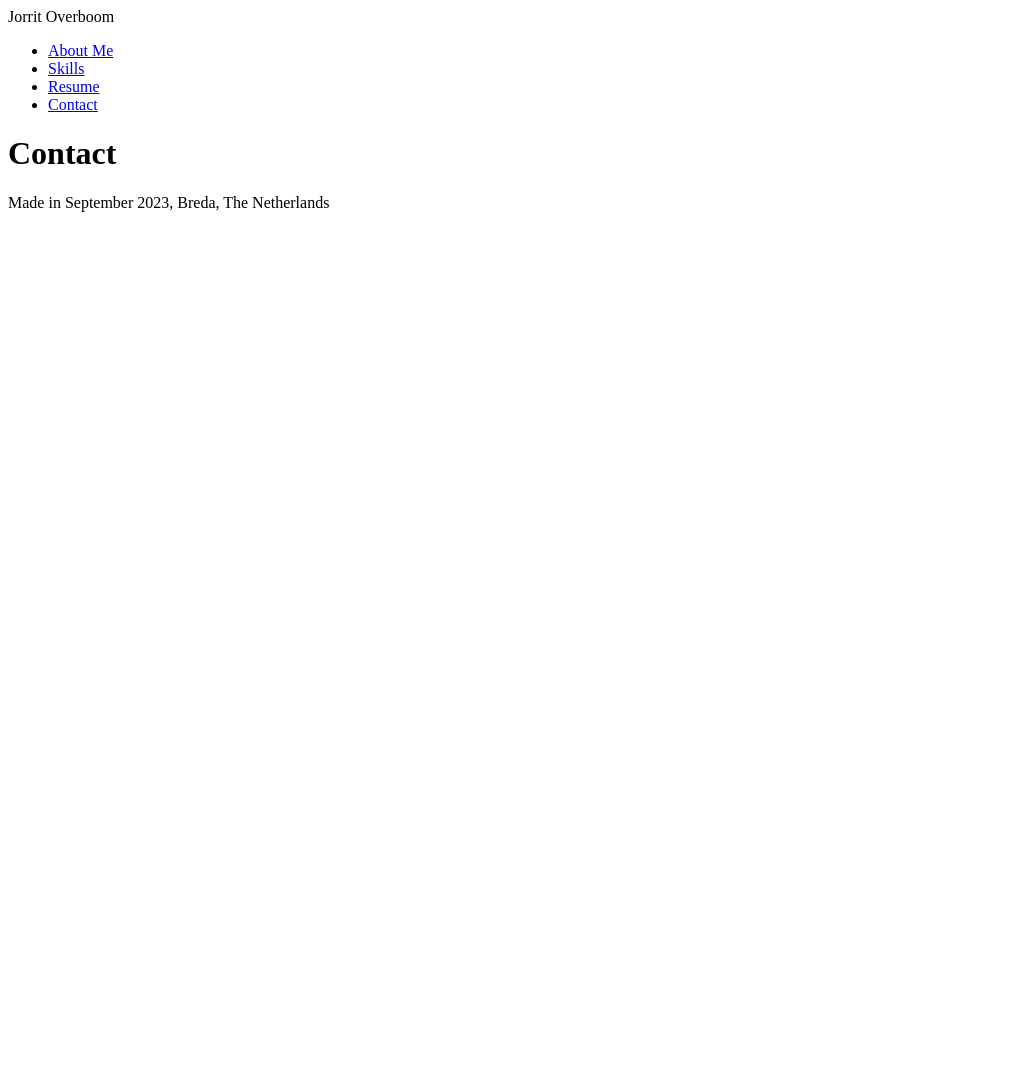
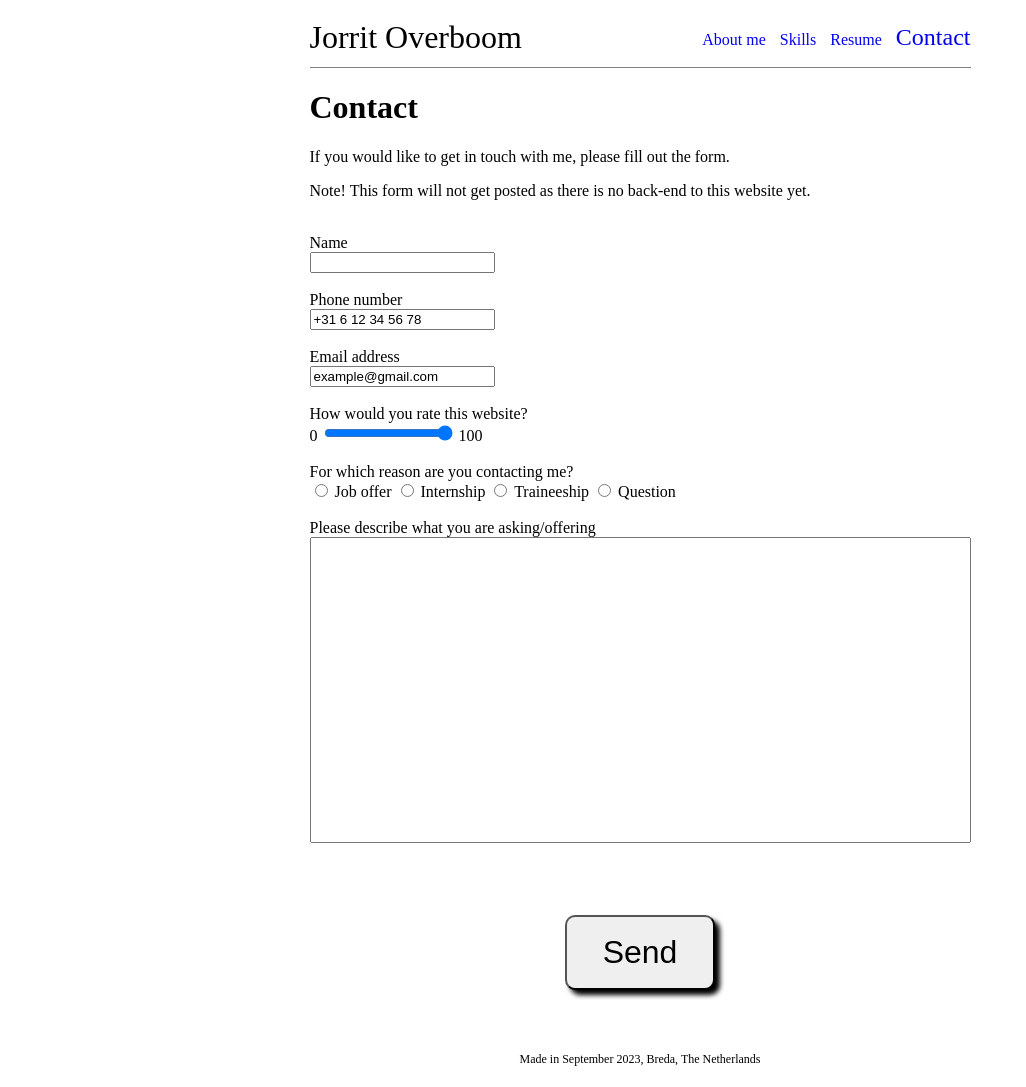
Before and after one commit to JorritOverboom/personal-portfolio-website, a plain HTML site: page contact.html in a window 1280 px wide. Shown: the whole page, without its empty margins (0-1026 px from the left). Before the commit the page ends 800 px from the top, so only its background shows below. Drawn offline with Linux system fonts and the light colour scheme; a web font is replaced by a local one.

Commit message:
add contact.html with contact.css

```diff
--- /dev/null
+++ b/Resources/CSS/contact.css
@@ -0,0 +1,28 @@
+textarea {
+    resize: none;
+}
+
+.send {
+    display: flex;
+    justify-content: center;
+    margin-bottom: 50px;
+    margin-top: 50px;
+}
+
+#send {
+    width: 150px;
+    height: 75px;
+    font-size: 2rem;
+    border-radius: 10px;
+    box-shadow: 5px 5px 5px black;
+}
+
+#send:hover {
+    cursor: pointer;
+}
+
+#send:active {
+    box-shadow: none;
+    margin-top: 5px;
+    margin-left: 5px;
+}
--- a/contact.html
+++ b/contact.html
@@ -2,6 +2,11 @@
 <html>
     <head>
         <title>Jorrit Overboom</title>
+        <link rel="preconnect" href="https://fonts.googleapis.com">
+        <link rel="preconnect" href="https://fonts.gstatic.com" crossorigin>
+        <link href="https://fonts.googleapis.com/css2?family=Proza+Libre&display=swap" rel="stylesheet">
+        <link rel="stylesheet" href="./Resources/CSS/style.css">
+        <link rel="stylesheet" href="./Resources/CSS/contact.css">
     </head>
 
     <body>
@@ -9,17 +14,69 @@
             <span>Jorrit Overboom</span>
             <nav>
                 <ul>
-                    <li><a href="./index.html">About Me</a></li>
+                    <li><a href="./index.html">About me</a></li>
                     <li><a href="./skills.html">Skills</a></li>
                     <li><a href="./resume.html">Resume</a></li>
-                    <li><a href="#">Contact</a></li>
+                    <li class="this-page"><a href="#">Contact</a></li>
                 </ul>
             </nav>
         </header>
 
         <main>
             <h1>Contact</h1>
-
+                <p>If you would like to get in touch with me, please fill out the form.</p>
+                <p>Note! This form will not get posted as there is no back-end to this website yet.</p>
+            <form>
+                <br>
+                <div class="name">
+                    <label for="name">Name</label>
+                    <br>
+                    <input type="text" name="name" id="name" required>
+                </div>
+                <br>
+                <div class="phone">
+                    <label for="phone">Phone number</label>
+                    <br>
+                    <input type="text" name="phone" id="phone" value="+31 6 12 34 56 78">
+                </div>
+                <br>
+                <div class="email">
+                    <label for="email">Email address</label>
+                    <br>
+                    <input type="text" name="email" id="email" required value="example@gmail.com">
+                </div>
+                <br>
+                <div class="rate">
+                    <label for="rate">How would you rate this website?</label>
+                    <br>
+                    <span>0</span>
+                    <input type="range" name="rate" id="rate" required min="90" max="100" step="1" value="100">
+                    <span>100</span>
+                </div>
+                <br>
+                <div class="reason">
+                    <span>For which reason are you contacting me?</span>
+                    <br>
+                    <input type="radio" name="reason" id="job" required>
+                    <label for="radio">Job offer</label>
+                    <input type="radio" name="reason" id="intern">
+                    <label for="radio">Internship</label>
+                    <input type="radio" name="reason" id="trainee">
+                    <label for="radio">Traineeship</label>
+                    <input type="radio" name="reason" id="question">
+                    <label for="radio">Question</label>
+                </div>
+                <br>
+                <div class="description">
+                    <label for="description">Please describe what you are asking/offering</label>
+                    <br>
+                    <textarea name="description" id="description" rows="20" cols="80" required></textarea>
+                </div>
+                <br>
+                <div class="send">
+                    <input type="submit" id="send" value="Send">
+                </div>
+            </form>
         </main>
 
         <footer>
```
